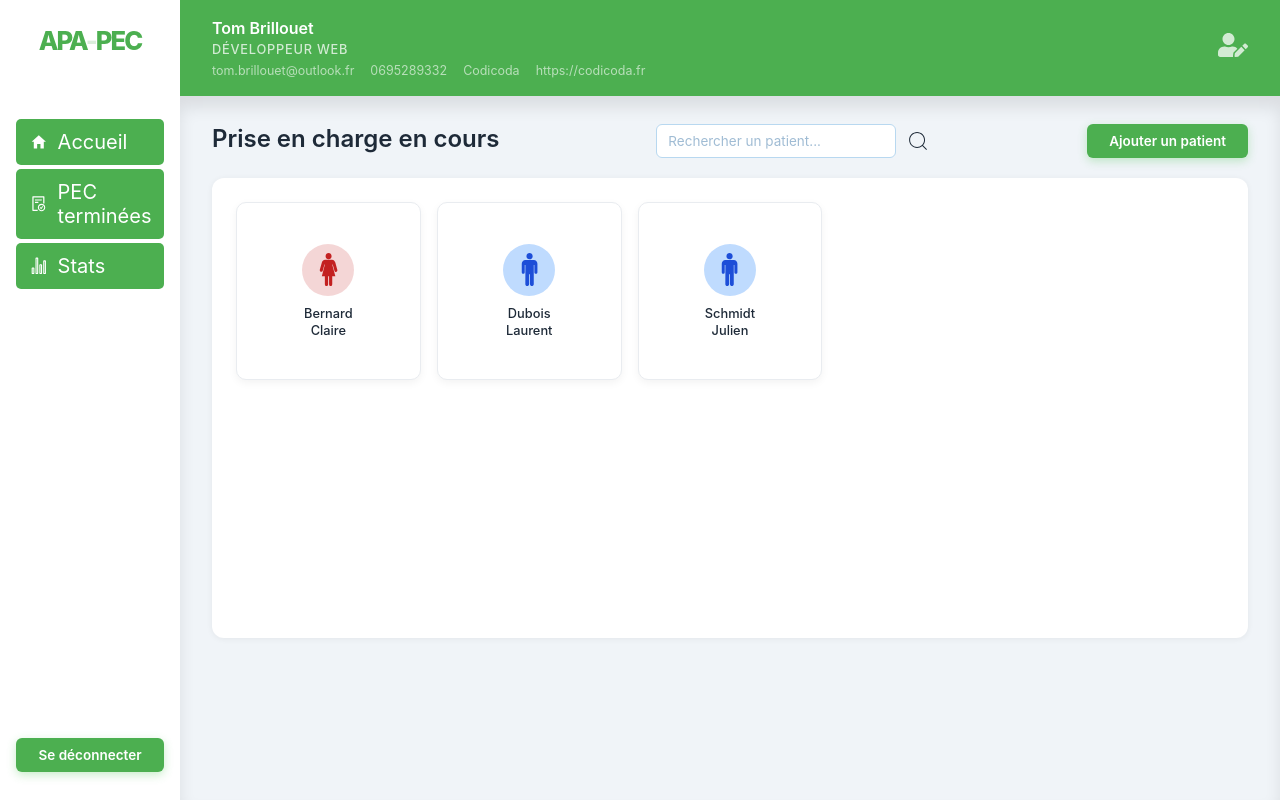
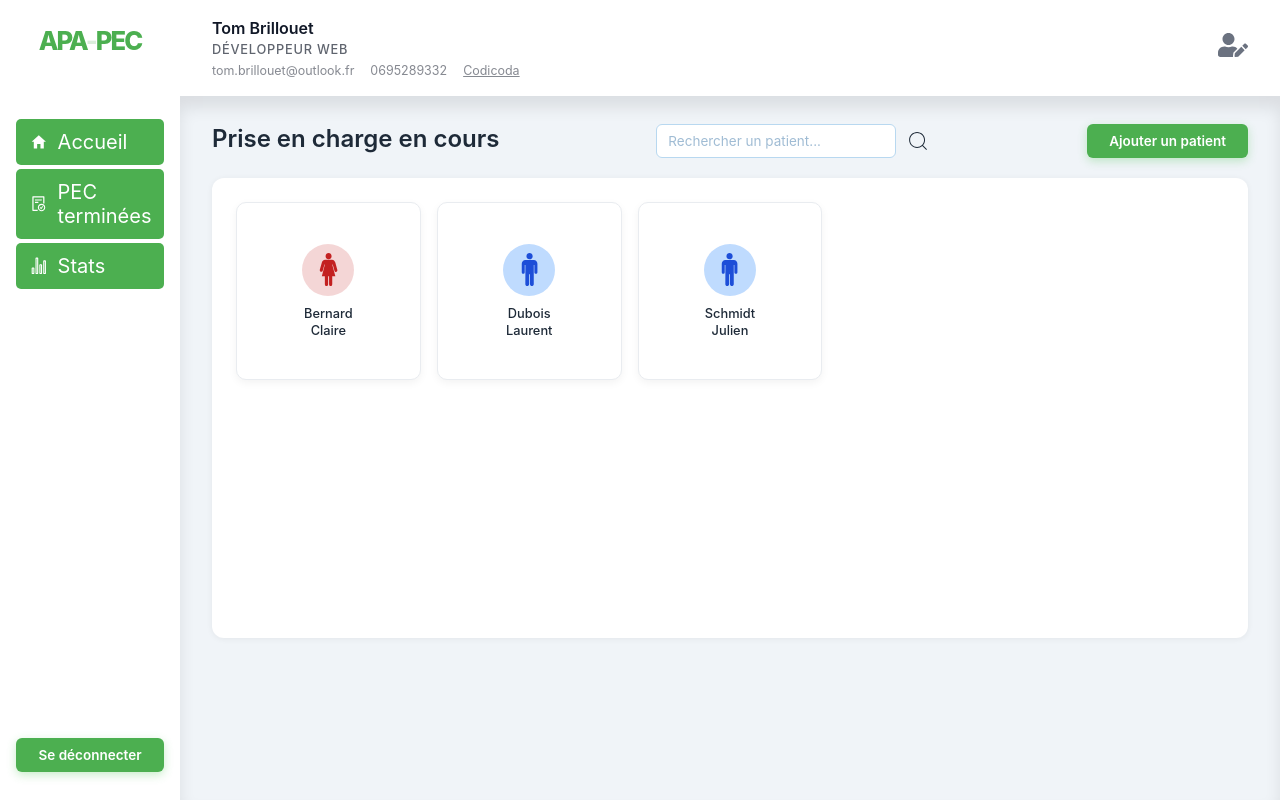
Before and after one commit to TomBrillouet/APA-PEC, a React (Vite) app: page /dashboard in a window 1280 px wide. Built offline with nearby package versions, Linux system fonts and the light colour scheme.

Commit message:
✨F04: Header > add logic to modifiy pro infos

```diff
--- a/src/components/pages/dashboard/Header/Header.jsx
+++ b/src/components/pages/dashboard/Header/Header.jsx
@@ -1,13 +1,11 @@
-import { useContext, useState } from "react"
+import { useContext } from "react"
 import styled from "styled-components"
-import { fakePro } from "../../../../datas/fakePro"
 import { theme } from "../../../../theme"
 import { FaUserEdit } from "react-icons/fa"
 import { MainContext } from "../../../../context/MainContext"
 
 export default function Header() {
-  const [pro, setPro] = useState(fakePro)
-  const { toggleProInfo } = useContext(MainContext)
+  const { toggleProInfo, pro } = useContext(MainContext)
 
   const handleClick = () => {
     toggleProInfo()
@@ -24,8 +22,9 @@ export default function Header() {
           <div className="pro-meta">
             <span>{pro.mail}</span>
             <span>{pro.phone}</span>
-            <span>{pro.society}</span>
-            <span>{pro.website}</span>
+            <a href={pro.website} target="_blank">
+              {pro.society}
+            </a>
           </div>
         </div>
       </div>
@@ -39,9 +38,10 @@ export default function Header() {
 const HeaderStyled = styled.div`
   display: flex;
   align-items: center;
-  background-color: ${theme.colors.primary};
+  background-color: ${theme.colors.white};
   padding: 18px 32px;
   justify-content: space-between;
+  color: #111827;
 
   .pro-infos {
     display: flex;
@@ -65,13 +65,12 @@ const HeaderStyled = styled.div`
     .pro-name {
       font-size: 1rem;
       font-weight: 600;
-      color: #fff;
     }
 
     .pro-job {
       font-size: 0.8rem;
       font-weight: 500;
-      color: rgba(255, 255, 255, 0.75);
+      color: #111827ab;
       text-transform: uppercase;
       letter-spacing: 0.06em;
     }
@@ -82,19 +81,23 @@ const HeaderStyled = styled.div`
       margin-top: 2px;
       flex-wrap: wrap;
 
-      span {
+      span,
+      a {
         font-size: 0.78rem;
-        color: rgba(255, 255, 255, 0.6);
+        color: #11182782;
+      }
+      a:hover {
+        color: ${theme.colors.primary};
       }
     }
   }
   .pro-modification {
     font-size: 30px;
-    color: rgba(255, 255, 255, 0.75);
+    color: #6b7280;
     cursor: pointer;
     transition: ease 0.2s;
     &:hover {
-      color: #fff;
+      color: ${theme.colors.primary};
       transform: scale(0.95);
     }
   }
--- a/src/components/pages/dashboard/Main/Popup/ProInfo/BodyPro/BodyPro.jsx
+++ b/src/components/pages/dashboard/Main/Popup/ProInfo/BodyPro/BodyPro.jsx
@@ -1,3 +1,47 @@
+import { proInputs } from "../config/proInputs.jsx"
+import Input from "../../../../../../reusable/Input.jsx"
+import Button from "../../../../../../reusable/Button.jsx"
+import styled from "styled-components"
+import { MainContext } from "../../../../../../../context/MainContext.jsx"
+import { useContext } from "react"
+import { usePatientAdd } from "../../../../../../../hooks/usePatientAdd.jsx"
+import { toastInfo } from "../../../../../../../datas/toastmessages.js"
 export default function BodyPro() {
-  return <div>BodyPro Component</div>
+  const { pro, proSubmit, toggleProInfo } = useContext(MainContext)
+  const { inputsValue, handleChange } = usePatientAdd(pro)
+
+  const handleSubmit = (inputsValue) => {
+    toggleProInfo()
+    if (inputsValue === pro) return
+    proSubmit(inputsValue)
+    toastInfo("Les informations du professionnel ont été modifiées")
+  }
+  return (
+    <BodyProStyled>
+      {proInputs.map((input) => (
+        <Input
+          isRequired={input.isRequired}
+          label={input.label}
+          name={input.name}
+          onChange={handleChange}
+          type={input.type}
+          key={input.name}
+          placeholder={input.label}
+          value={inputsValue[input.name]}
+        />
+      ))}
+      <Button
+        label={"Enregistrer les informations du professionnel"}
+        onClick={() => handleSubmit(inputsValue)}
+        version="submit"
+      />
+    </BodyProStyled>
+  )
 }
+
+const BodyProStyled = styled.div`
+  padding: 8px 28px 28px;
+  display: flex;
+  flex-direction: column;
+  gap: 4px;
+`
--- a/src/context/MainContext.jsx
+++ b/src/context/MainContext.jsx
@@ -19,4 +19,6 @@ export const MainContext = createContext({
   toggleOldBilan: () => {},
   selectedBilan: null,
   handleSelectedBilan: () => {},
+  pro: {},
+  proSubmit: () => {},
 })
```
